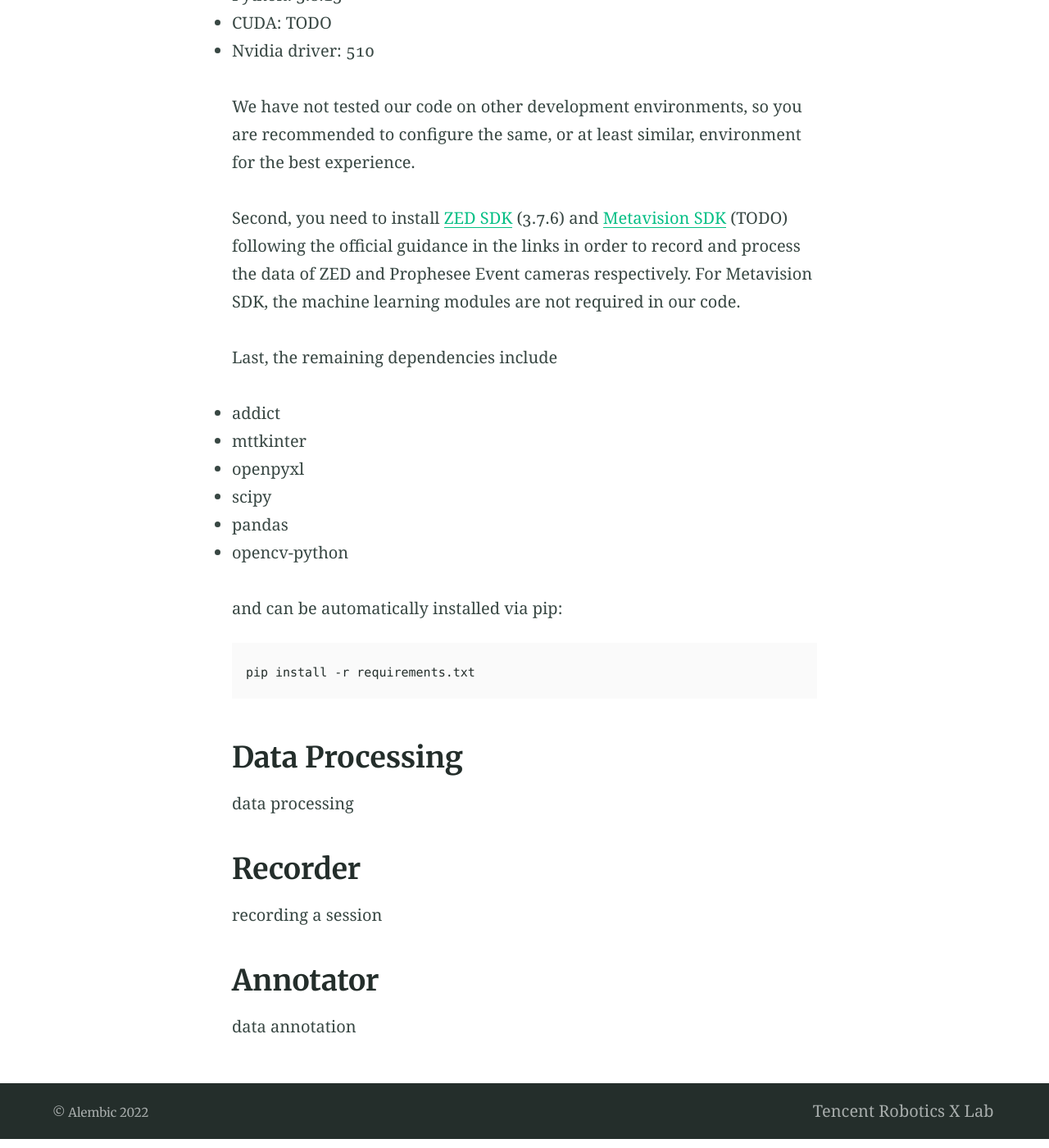
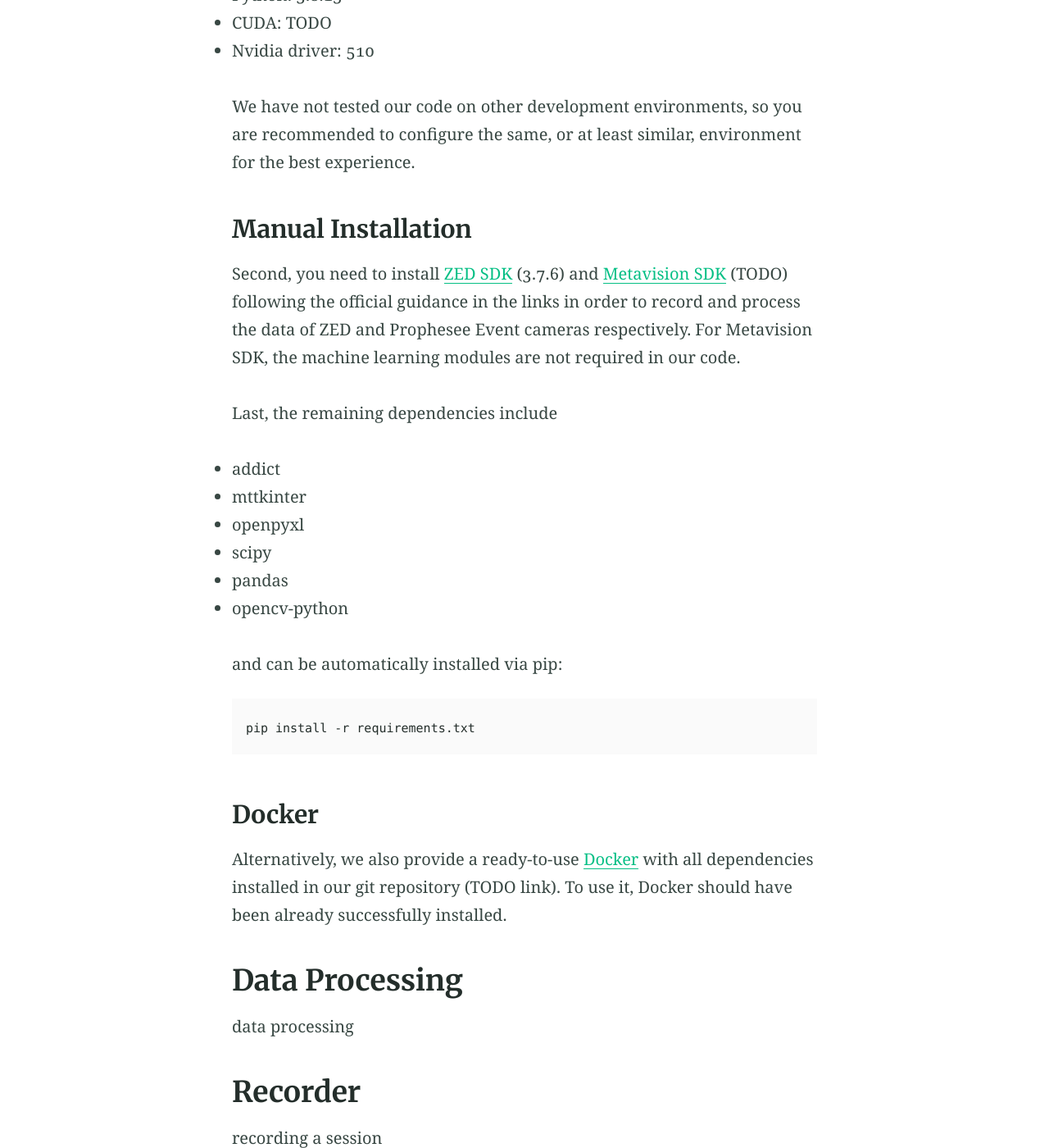
Before and after one commit to lipengroboticsx/lipengroboticsx.github.io, a Jekyll site: the page built from tool.md, in a window 1280 px wide and 1400 px high, scrolled down 475 px. Shown: the whole window at 82% size. Built offline with Jekyll 4.4.1, drawn with Linux system fonts in a browser that asks for light colours; our own code applies the rules of GitHub Pages for plain Markdown files; some of the changed text lies outside the part shown.

Commit message:
tool: docker

````diff
--- a/tool.md
+++ b/tool.md
@@ -1,4 +1,4 @@
-We have developed three tools to [process](#data-processing) the raw data, [record](#recorder) and [annotate](#annotator) a throw-catch activity. All source code has been published on GitHub.
+We have developed three tools to [process](#data-processing) the raw data, [record](#recorder) and [annotate](#annotator) a throw-catch activity. All source code has been published on GitHub. TODO github link
 
 ## Dependencies
 
@@ -10,6 +10,8 @@ To run our code, some dependencies have to be installed. First, the default, and
 * Nvidia driver: 510
 
 We have not tested our code on other development environments, so you are recommended to configure the same, or at least similar, environment for the best experience.
+
+### Manual Installation
 
 Second, you need to install [ZED SDK](https://www.stereolabs.com/docs/installation/) (3.7.6) and [Metavision SDK](https://docs.prophesee.ai/stable/installation/index.html) (TODO) following the official guidance in the links in order to record and process the data of ZED and Prophesee Event cameras respectively. For Metavision SDK, the machine learning modules are not required in our code.
 
@@ -28,6 +30,10 @@ and can be automatically installed via pip:
 pip install -r requirements.txt
 ```
 
+### Docker
+
+Alternatively, we also provide a ready-to-use [Docker](https://www.docker.com/) with all dependencies installed in our git repository (TODO link). To use it, Docker should have been already successfully installed.
+
 
 
 ## Data Processing
````
